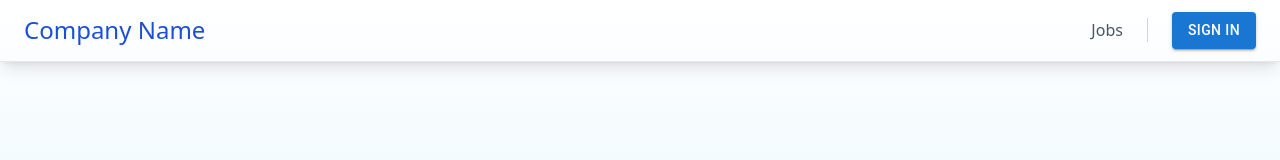
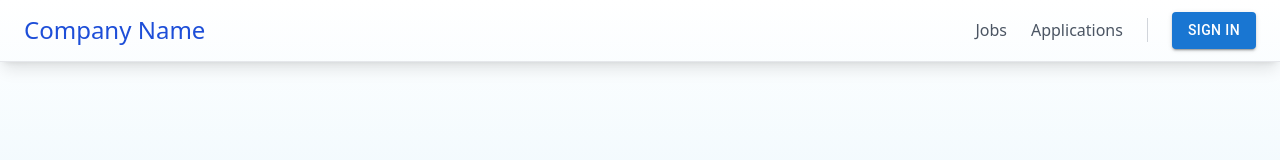
Before and after one commit to YosephSE/ATS, a Next.js app in the folder client/: page / in a window 1280 px wide. Shown: the top 160 px of the page. Built offline with nearby package versions, Linux system fonts and the light colour scheme; no server answers.

Commit message:
my applications added to the header

```diff
--- a/client/components/Header.tsx
+++ b/client/components/Header.tsx
@@ -60,6 +60,9 @@
                 <Link href="/candidate/jobs" className="text-base text-gray-600 hover:text-gray-800">
                     Jobs
                 </Link>
+                <Link href="/candidate/applications" className="text-base text-gray-600 hover:text-gray-800">
+                    Applications
+                </Link>
                 <div className="h-6 w-px bg-gray-300"></div>
                 {user.loggedInUser ? (
                     <div>
```
